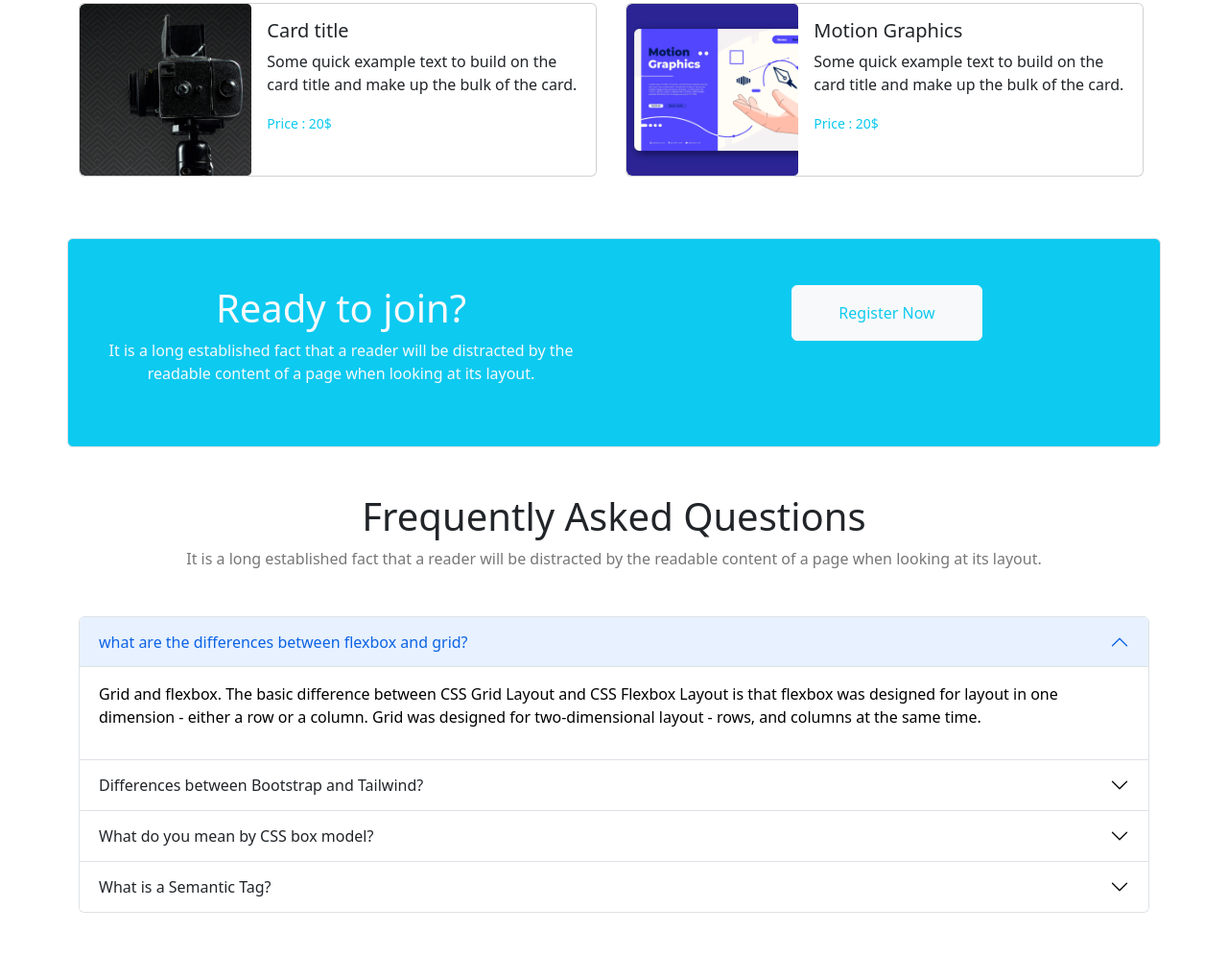
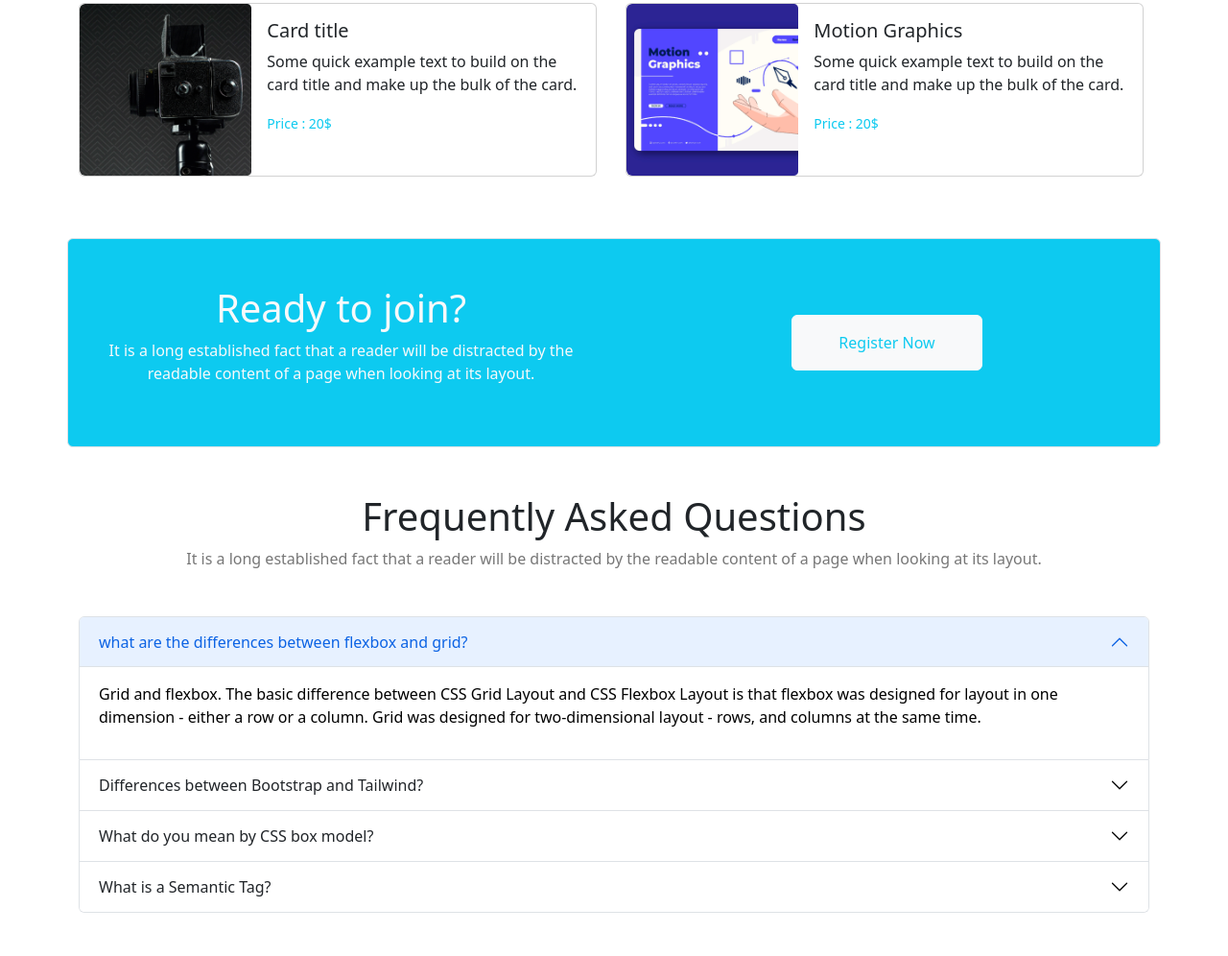
Before and after one commit to ForhadAlam02/Pro-Edu-repo, a plain HTML site: page index.html in a window 1280 px wide. Shown: the part 1322-2318 px from the top of the page at 96% size. Drawn offline with nearby package versions, Linux system fonts and the light colour scheme.

Commit message:
button fixed

```diff
--- a/index.html
+++ b/index.html
@@ -282,9 +282,9 @@
       the <br> readable content of a page when looking at its layout.
     </p>
   </div>
-  <div class="col-sm-12 col-md-6 py-3 py-md-5  text-center">
-  <div class="h-100">
-    <button type="button" class="btn btn-light text-info px-5 py-3 my-auto"  id="Register">
+  <div class="col-sm-12 col-md-6 py-3 py-md-5 d-flex  justify-content-center align-items-center  text-center">
+  <div>
+    <button type="button" class="btn btn-light text-info px-5 py-3"  id="Register">
       Register Now
     </button>
   </div>
```
